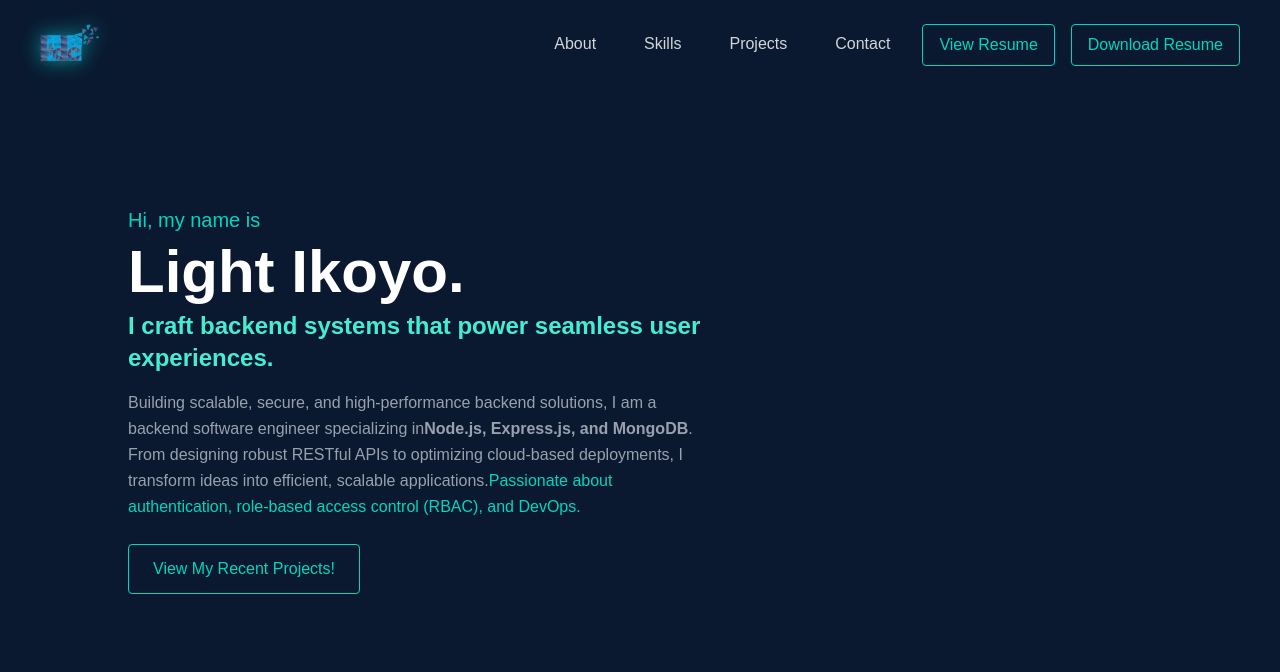
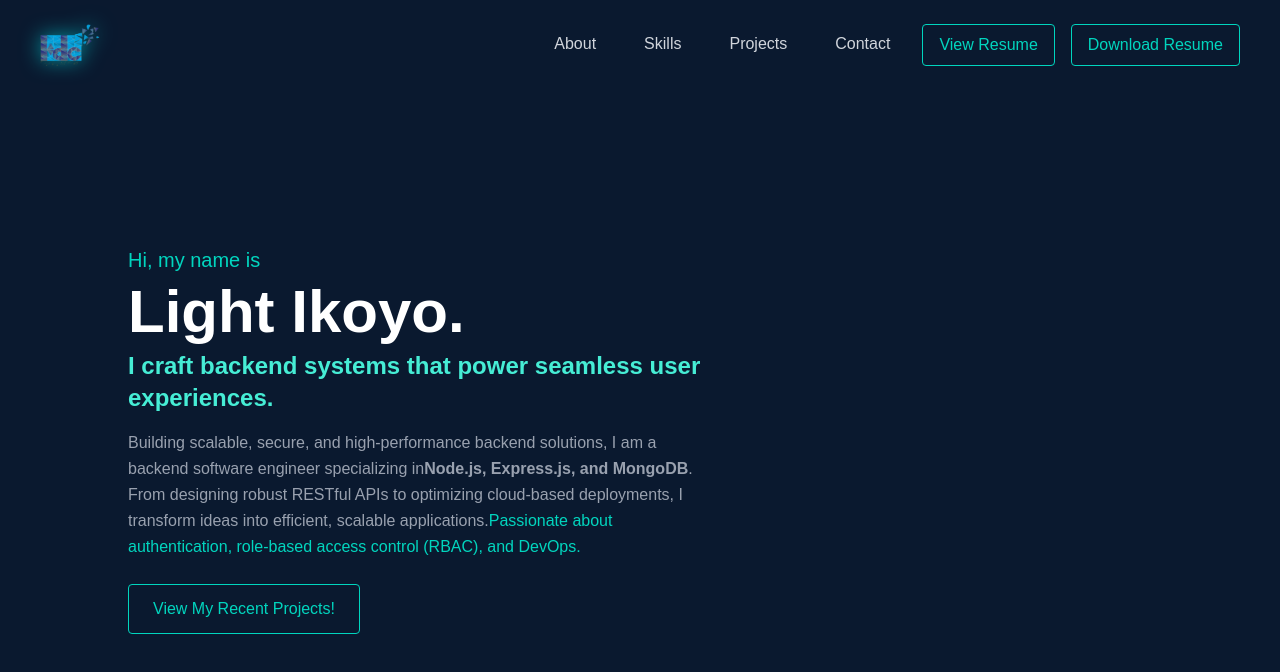
Before and after one commit to Keys-digital/keysdigital.bdev-portfolio, a Next.js app: page / in a window 1280 px wide. Shown: the top 672 px of the page. Built offline with nearby package versions, Linux system fonts and the light colour scheme.

Commit message:
Updated About, Layout, Projects, and Hero components. Added MainContainer component.

```diff
--- a/src/app/about/page.tsx
+++ b/src/app/about/page.tsx
@@ -6,7 +6,10 @@ import Link from "next/link";
 
 const About: React.FC = () => {
   return (
-    <section className="relative w-full min-h-screen flex justify-center items-center bg-gradient-to-b from-[#0a192f] to-transparent overflow-hidden">
+    <section className="fixed top-0 left-0 w-full min-h-screen justify-center items-center overflow-hidden">
+      {/* Background Gradient Layer */}
+      <div className="absolute inset-0 bg-gradient-to-b from-[#0a192f] to-transparent z-0"></div>
+
       {/* Animated Background */}
       <div
         className="absolute inset-0 bg-cover bg-center opacity-40 animate-moveBackground"
@@ -15,7 +18,7 @@ const About: React.FC = () => {
 
       <div className="relative z-10 flex flex-col md:flex-row items-center max-w-5xl mx-auto px-6 md:px-12">
         {/* Image Section - Centered Image */}
-        <div className="mt-10 md:mt-0">
+        <div className="mt-10 md:mt-[80px]">
           <div className="relative w-80 h-96  md:w-80 md:h-[340px] p-2 bg-[#e9dc93] rounded-lg border-5 border-gray-500 shadow-lg flex justify-center items-center">
             <Image
               src="/photo.me.png" // Ensure correct path and extension
@@ -28,7 +31,7 @@ const About: React.FC = () => {
         </div>
 
         {/* Text Content - Improved Contrast */}
-        <div className="mt-4 md:mt-0 md:ml-12 text-white">
+        <div className="mt-4 md:mt-0 md:ml-12 md:mt-[80px] text-white">
           <h1 className="text-4xl font-bold mt-20 md:mt-[80px] text-teal-300 text-white stroke-gray-800 drop-shadow-lg">
             Light Ikoyo
           </h1>
--- a/src/app/layout.tsx
+++ b/src/app/layout.tsx
@@ -3,6 +3,7 @@
 import Navbar from "@/components/Navbar";
 import "./globals.css";
 import { ReactNode } from "react";
+import MainContainer from "@/components/MainContainer";
 
 interface LayoutProps {
   children: ReactNode;
@@ -13,7 +14,7 @@ export default function RootLayout({ children }: LayoutProps) {
     <html lang="en">
       <body className="bg-[#0a192f] text-white">
         <Navbar />
-        <main className="relative">{children}</main>
+        <MainContainer>{children}</MainContainer>
       </body>
     </html>
   );
--- a/src/app/projects/page.tsx
+++ b/src/app/projects/page.tsx
@@ -68,7 +68,7 @@ const ProjectsPage = () => {
   );
 
   return (
-    <div className="min-h-screen bg-gray-900 text-white py-12 px-6">
+    <div className="min-h-screen bg-gray-900 pt-[145px] text-white py-12 px-6">
       {/* Page Title */}
       <h1 className="text-4xl font-bold text-center mb-6">My Projects</h1>
       <p className="text-lg text-gray-300 text-center mb-12">
--- a/src/components/Hero.tsx
+++ b/src/components/Hero.tsx
@@ -5,7 +5,7 @@ const Hero: React.FC = () => {
   return (
     <section className="h-screen flex flex-col justify-center items-center md:items-start px-6 md:px-20 bg-[#0a192f] text-white text-center md:text-left">
       {/* Intro Text */}
-      <div className="ml-12">
+      <div className="ml-12 mt-32 md:mt-[80px]">
         <p className="text-teal-400 text-lg md:text-xl">Hi, my name is</p>
         <h1 className="text-4xl md:text-6xl font-bold mt-2">Light Ikoyo.</h1>
         <h2 className="text-xl md:text-2xl font-semibold text-teal-300 mt-2 max-w-xl relative">
--- /dev/null
+++ b/src/components/MainContainer.tsx
@@ -0,0 +1,15 @@
+"use client";
+
+import { usePathname } from "next/navigation";
+
+interface MainContainerProps {
+  children: React.ReactNode;
+}
+
+export default function MainContainer({ children }: MainContainerProps) {
+  const pathname = usePathname();
+  // Assume the landing page is "/" and should have no offset
+  const paddingTop = pathname === "/" ? "pt-0" : "pt-[100vh]";
+
+  return <main className={`relative ${paddingTop}`}>{children}</main>;
+}
```
